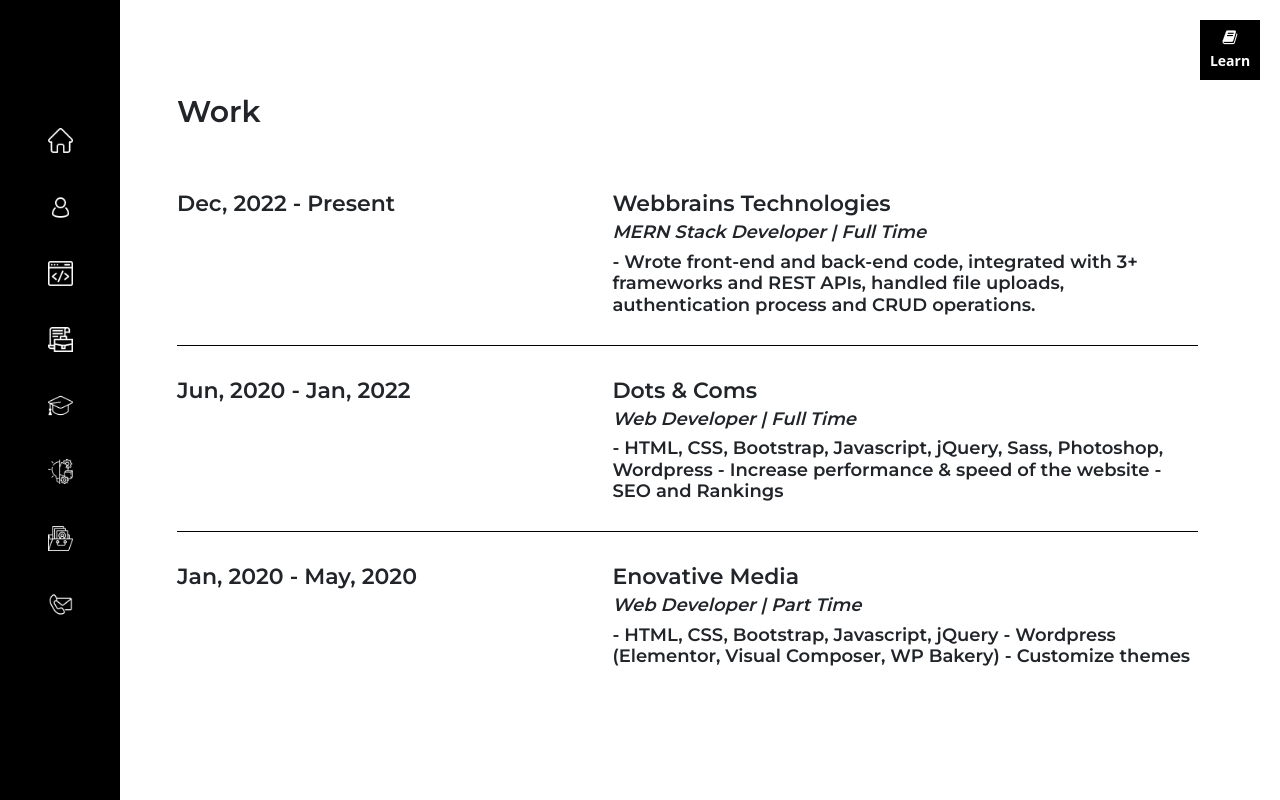
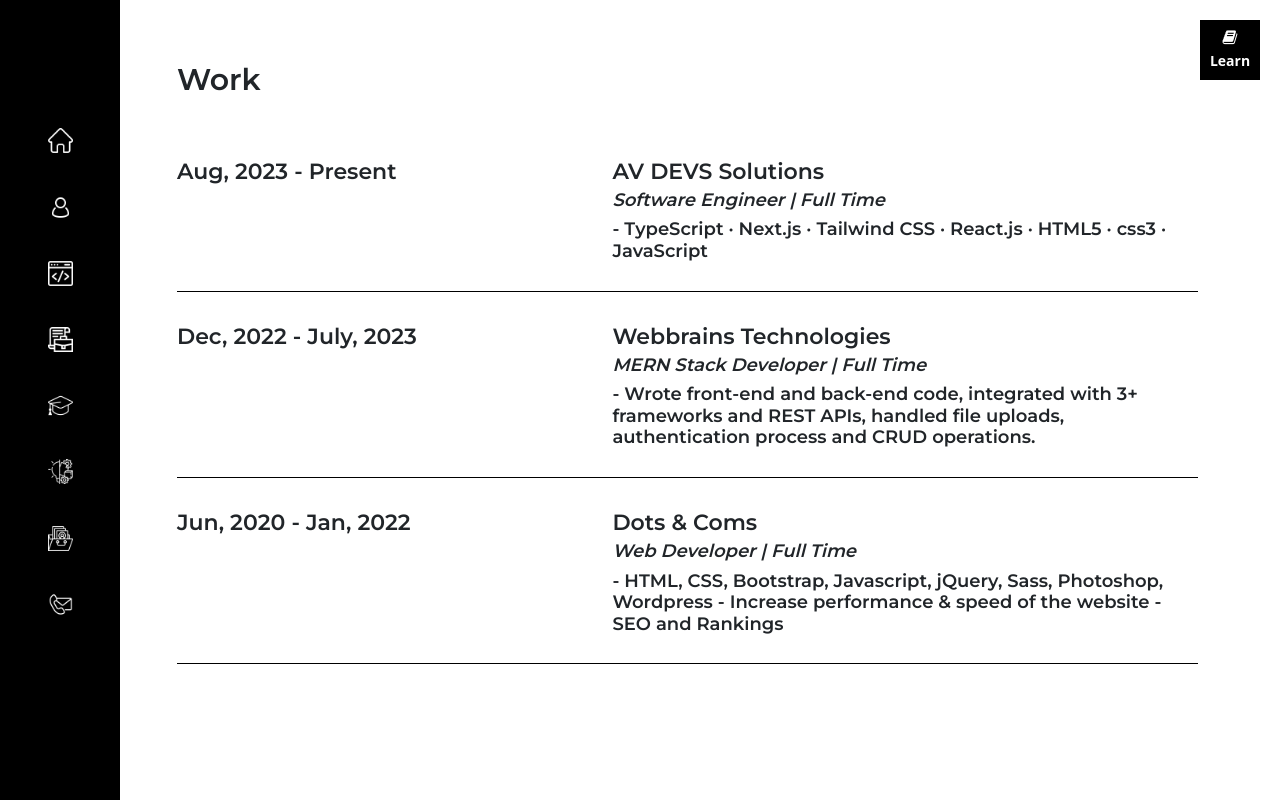
Before and after one commit to poojagarva28/myportfolio, a React (Create React App) app: page /work in a window 1280 px wide. Built offline with nearby package versions, Linux system fonts and the light colour scheme.

Commit message:
profile and resume updated

```diff
--- a/src/Data/Jsprojects.json
+++ b/src/Data/Jsprojects.json
@@ -18,5 +18,10 @@
     "id": 4,
     "projectlink": "https://www.youtube.com/embed/shhjrGmmcLM",
     "codelink": "https://github.com/poojagarva28/notes"
+  },
+  {
+    "id": 5,
+    "projectlink": "https://www.youtube.com/embed/bLatG_x6gsk?si=Gf4iAmBpBQG-tfIg",
+    "codelink": "https://github.com/poojagarva28/emoji-world"
   }
 ]
--- a/src/Data/Work.json
+++ b/src/Data/Work.json
@@ -1,20 +1,27 @@
 [
   {
     "id": 1,
-    "year": "Dec, 2022 - Present",
+    "year": "Aug, 2023 - Present",
+    "companyname": "AV DEVS Solutions",
+    "position": "Software Engineer | Full Time",
+    "desc": "-  TypeScript · Next.js · Tailwind CSS · React.js · HTML5 · css3 · JavaScript"
+  },
+  {
+    "id": 2,
+    "year": "Dec, 2022 - July, 2023",
     "companyname": "Webbrains Technologies",
     "position": "MERN Stack Developer | Full Time",
     "desc": "- Wrote front-end and back-end code, integrated with 3+ frameworks and REST APIs, handled file uploads, authentication process and CRUD operations."
   },
   {
-    "id": 2,
+    "id": 3,
     "year": "Jun, 2020 - Jan, 2022",
     "companyname": "Dots & Coms",
     "position": "Web Developer | Full Time",
     "desc": "- HTML, CSS, Bootstrap, Javascript, jQuery, Sass, Photoshop, Wordpress \n - Increase performance & speed of the website \n - SEO and Rankings"
   },
   {
-    "id": 3,
+    "id": 4,
     "year": "Jan, 2020 - May, 2020",
     "companyname": "Enovative Media",
     "position": "Web Developer | Part Time",
--- a/src/Pages/Work.css
+++ b/src/Pages/Work.css
@@ -4,6 +4,8 @@
   justify-content: center;
   align-items: center;
   min-height: 100vh;
+  overflow: scroll;
+  padding-top: 100px;
 }
 #work h5 {
   margin-bottom: 10px;
```
Also changed, not shown: 2 other files (tests, documents, lock files or other folders).
